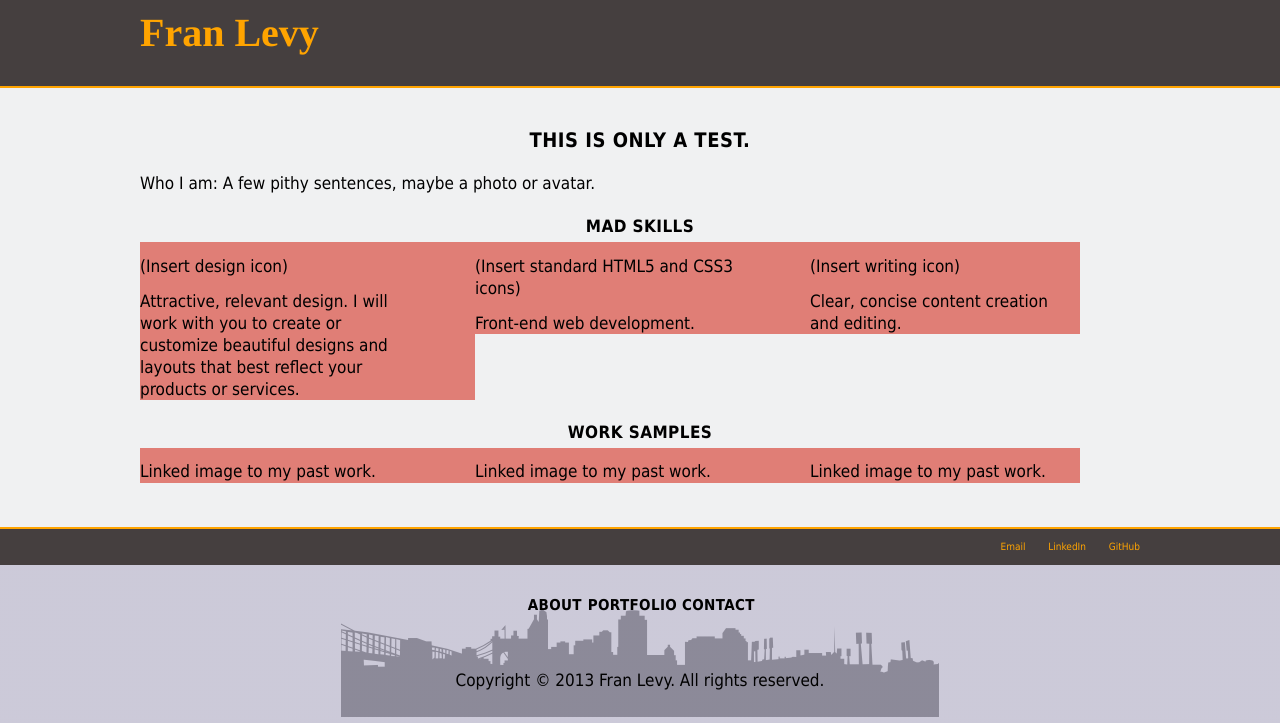
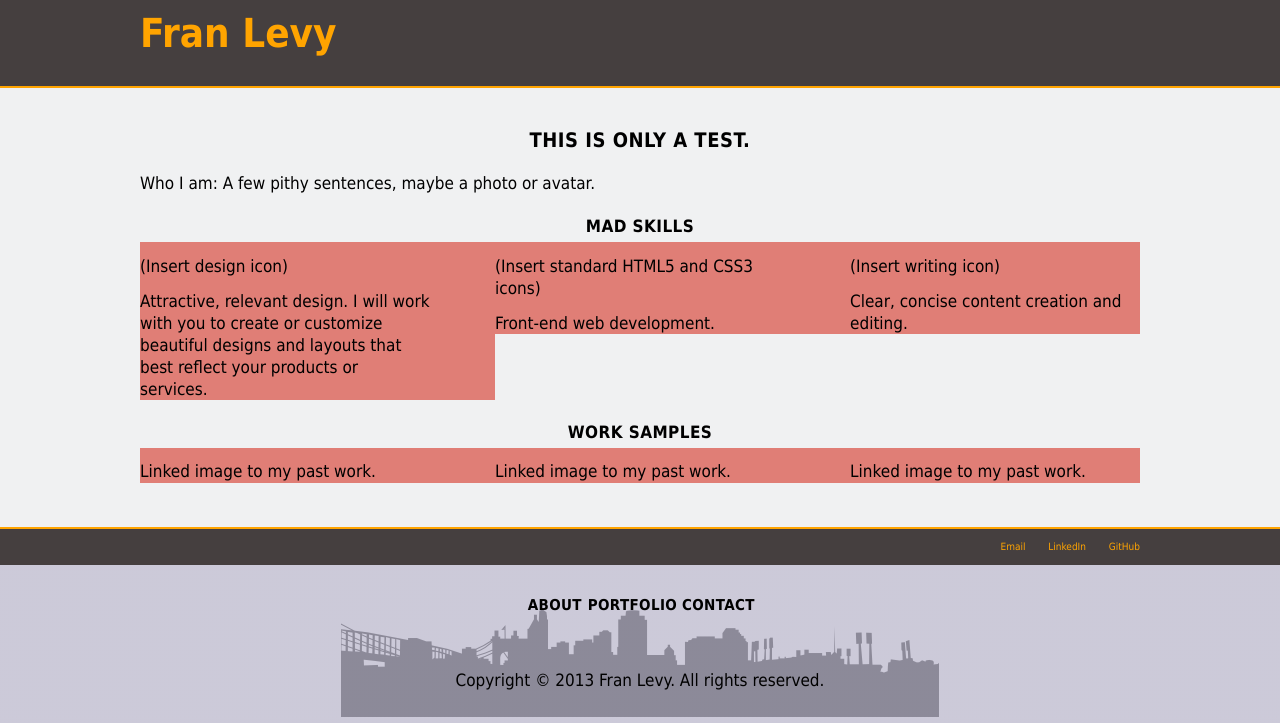
Before and after one commit to franlevy/franlevy, a PHP site: page / in a window 1280 px wide. Shown: the top 723 px of the page. Run offline with PHP 8.4, Linux system fonts and the light colour scheme; some libraries are stand-ins or nearby versions.

Commit message:
Fixed 3 sections' column width problem. Turned out I just needed to add more width to the text while maintaining the same righthand padding (calculation error).

```diff
--- a/stylesheets/global.css
+++ b/stylesheets/global.css
@@ -41,7 +41,7 @@ p {
   padding-top: 0.75em; }
 
 h1 {
-  font-family: Times, serif;
+  font-family: Tahoma, sans-serif;
   font-size: 4em;
   color: black; }
 
@@ -256,7 +256,7 @@ footer {
 
   /* main content */
   .category {
-    width: 27%;
+    width: 29%;
     float: left;
     padding-right: 6.5%;
     background-color: #e07e76; }
--- a/stylesheets/sass/base/_mediaquery.sass
+++ b/stylesheets/sass/base/_mediaquery.sass
@@ -59,7 +59,7 @@
 
     /* main content */
     .category
-        width: 27%
+        width: 29%
         float: left
         padding-right: (13%/2)
 
--- a/stylesheets/sass/base/_typography.sass
+++ b/stylesheets/sass/base/_typography.sass
@@ -10,7 +10,7 @@ p
 
 h1
     font:
-        family: $serif
+        family: $sans-serif
         size: 4em
     color: $black
 
```
